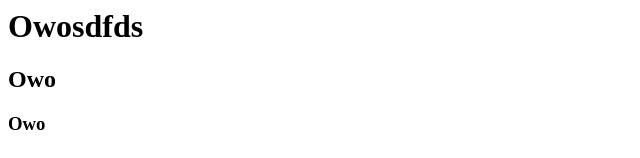
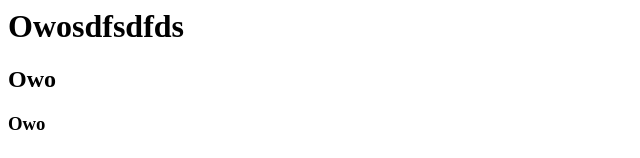
Before and after one commit to ryliemn/bearcopter-soundboard, a plain HTML site: page index.html in a window 1280 px wide. Shown: the top 158 px of the page, without its empty margins (0-640 px from the left). Drawn offline with Linux system fonts and the light colour scheme.

Commit message:
deploy again

```diff
--- a/index.html
+++ b/index.html
@@ -1,4 +1,4 @@
-<h1>Owosdfds</h1>
+<h1>Owosdfsdfds</h1>
 <h2>Owo</h2>
 <h3>Owo</h3>
 <h4>Owo</h4>
```
